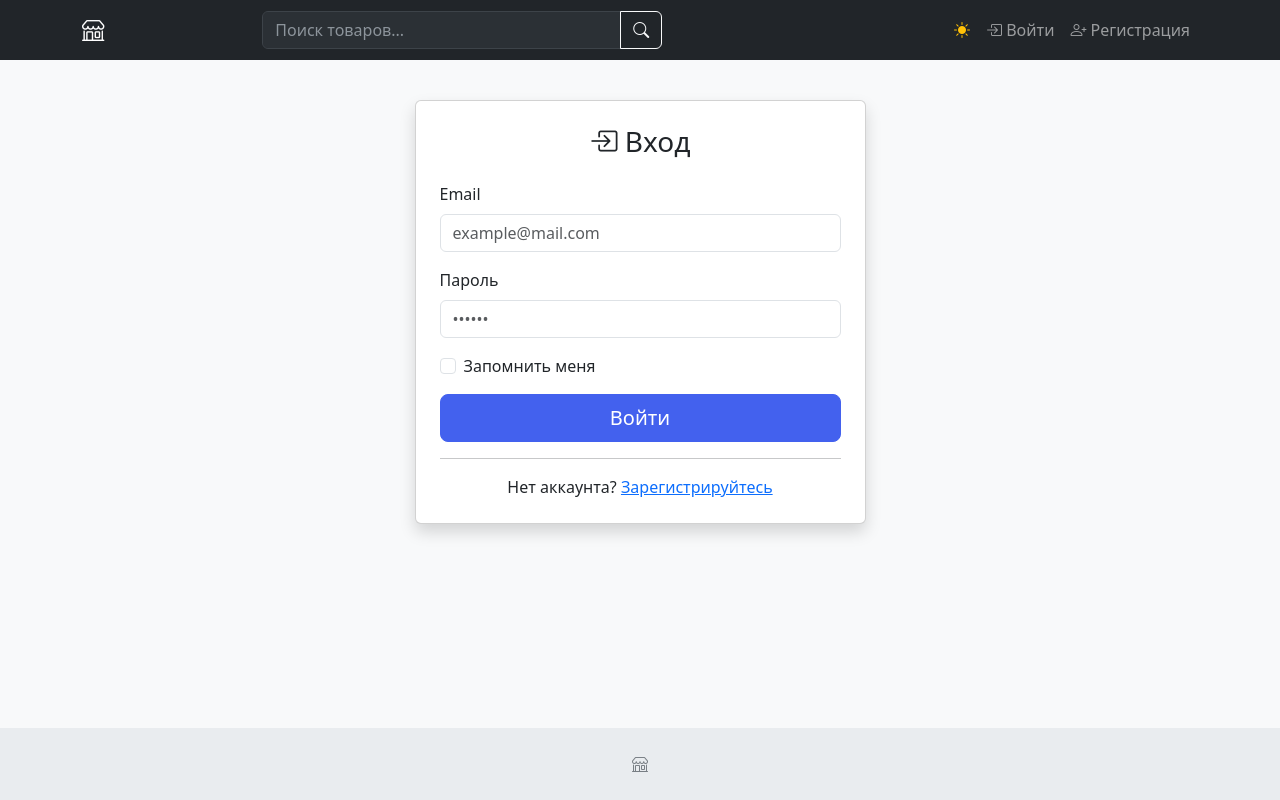
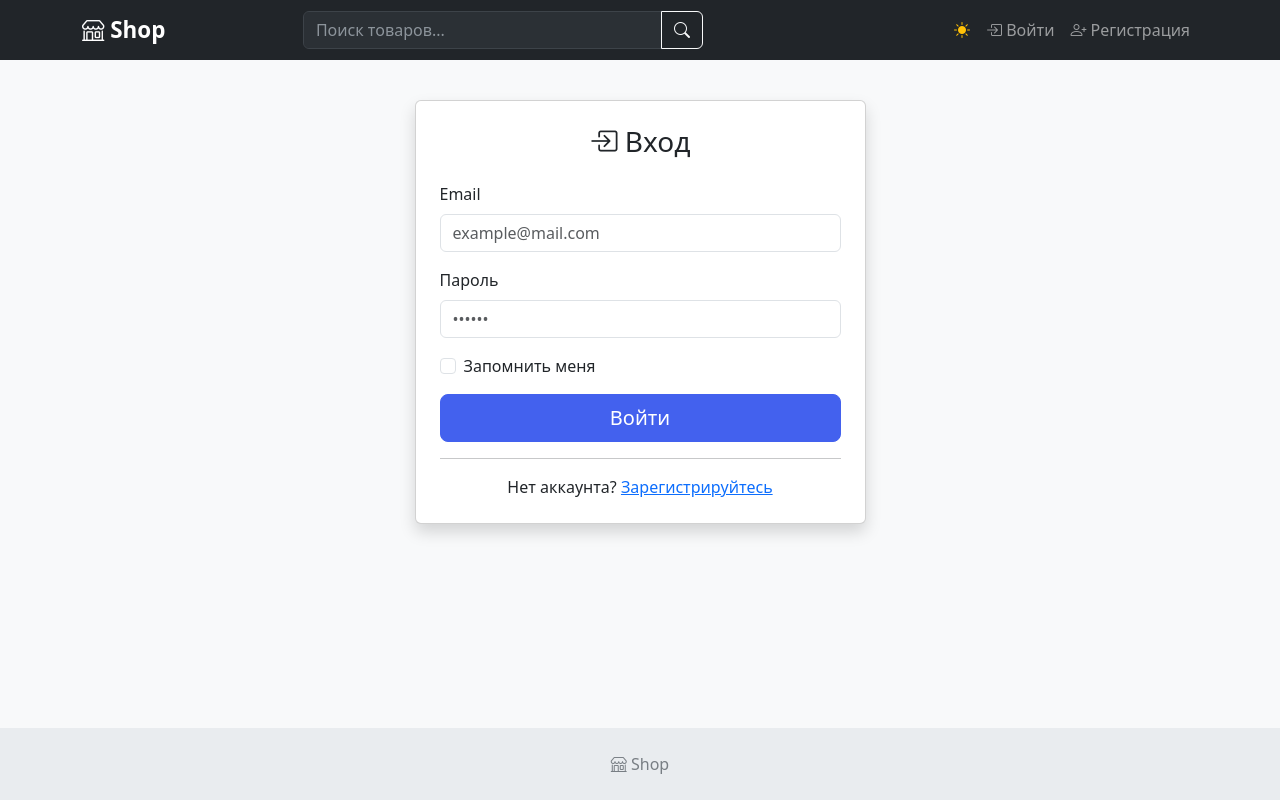
Before and after one commit to HoldoOK/FlaskProject, a Flask app: a page that uses templates/base.html in a window 1280 px wide. Run offline with Flask 3, Linux system fonts and the light colour scheme; some libraries are stand-ins or nearby versions.

Commit message:
Added name

```diff
--- a/templates/base.html
+++ b/templates/base.html
@@ -23,7 +23,7 @@
 <nav class="navbar navbar-expand-lg sticky-top" data-bs-theme="dark">
     <div class="container">
         <a class="navbar-brand fw-bold" href="{{ url_for('index') }}">
-            <i class="bi bi-shop"></i>
+            <i class="bi bi-shop"></i> Shop
         </a>
         <button class="navbar-toggler" type="button" data-bs-toggle="collapse" data-bs-target="#navbarNav">
             <span class="navbar-toggler-icon"></span>
@@ -133,7 +133,7 @@
 <footer class="py-4 mt-5">
     <div class="container text-center">
         <a href="{{ url_for('index') }}" class="text-decoration-none">
-            <i class="bi bi-shop"></i>
+            <i class="bi bi-shop"></i> Shop
         </a>
     </div>
 </footer>
```
